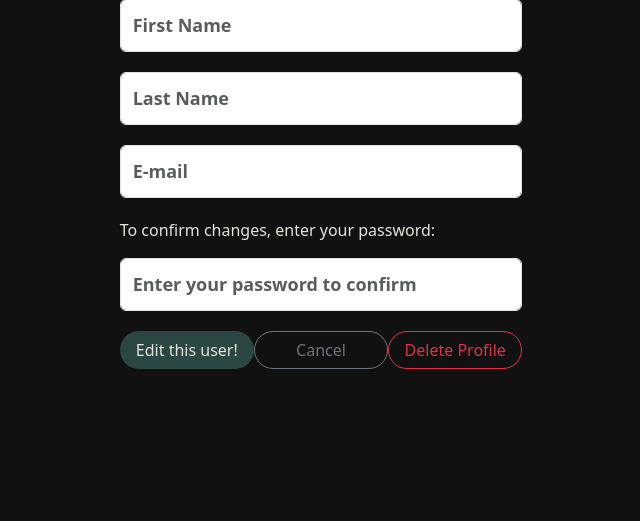
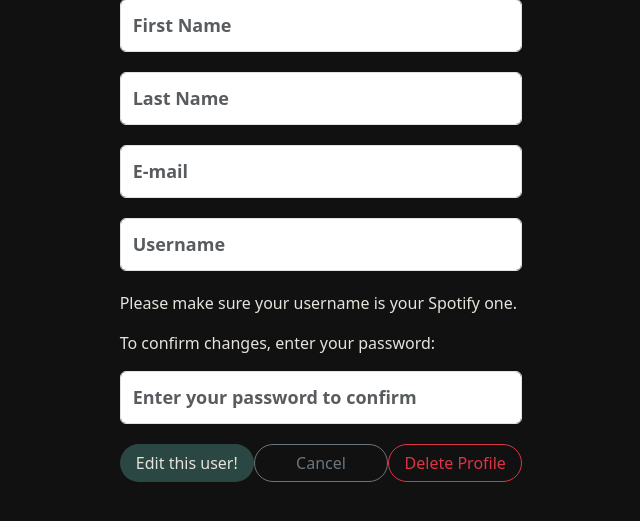
Before and after one commit to jasonscotch/Capstone_1, a Flask app: template templates/users/edit.html in a window 1280 px wide. Shown: the part 138-659 px from the top of the page, without its empty margins (319-959 px from the left). Run offline with Flask 3, Linux system fonts and the light colour scheme; the template is opened without the code that fills it: values that come from a table or form of the project are taken from there, others are empty; some libraries are stand-ins or nearby versions.

Commit message:
added ability to edit username

```diff
--- a/forms.py
+++ b/forms.py
@@ -26,6 +26,7 @@ class UserEditForm(FlaskForm):
     first_name = StringField('First Name', validators=[DataRequired()])
     last_name = StringField('Last Name', validators=[DataRequired()])
     email = StringField('E-mail', validators=[DataRequired(), Email()])
+    username = StringField('Username', validators=[DataRequired()])
     password = PasswordField('Password', validators=[Length(min=6)])
 
 
--- a/templates/users/edit.html
+++ b/templates/users/edit.html
@@ -15,6 +15,7 @@
           {{ field(placeholder=field.label.text, class="form-control") }}
         {% endfor %}
 
+        <p>Please make sure your username is your Spotify one.</p>
         <p>To confirm changes, enter your password:</p>
         {% if form.password.errors %}
           {% for error in form.password.errors %}
```
